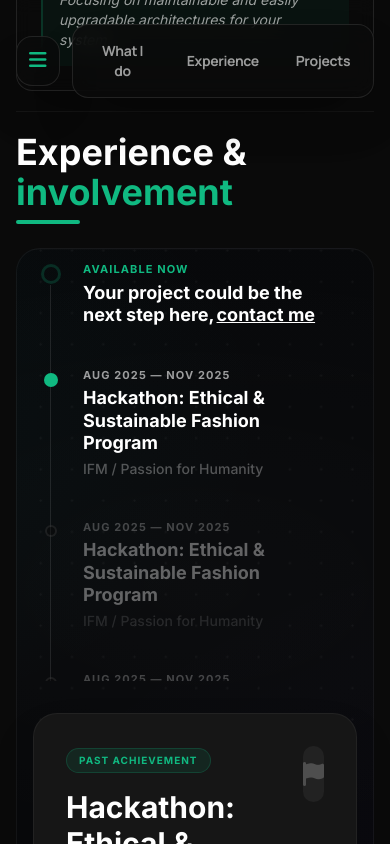
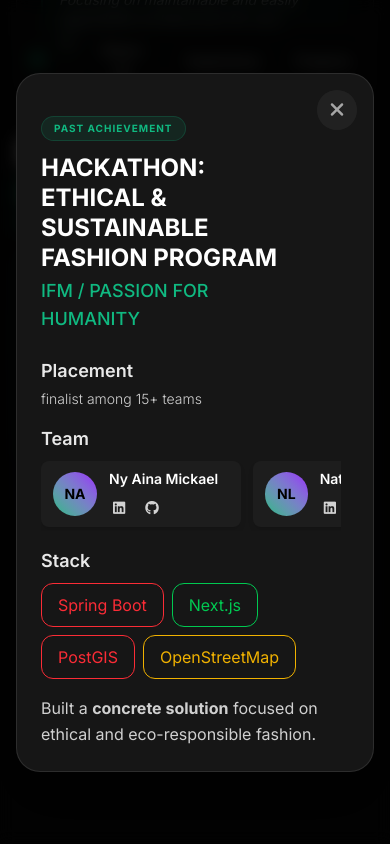
Before and after one commit to gigasandwich/giga-portfolio, a Next.js app: page / in a window 390 px wide. Both pictures are taken after a click on the button 195 px from the left and 1649 px from the top of the page. Shown: the part 1227-2071 px from the top of the page. Built offline with nearby package versions, Linux system fonts and the light colour scheme.

Commit message:
Add responsivity to experience description (modal)

```diff
--- a/src/components/PersonCard.tsx
+++ b/src/components/PersonCard.tsx
@@ -16,22 +16,24 @@
     .toUpperCase();
 
   return (
-    <div className="flex items-center gap-3 bg-white/3 px-3 py-2 rounded-lg">
-      <div className="w-9 h-9 rounded-full bg-white/5 flex items-center justify-center text-white font-bold">
+    <div className="flex items-center gap-3 bg-white/3 px-3 py-2 rounded-lg shadow-md hover:shadow-lg transition-shadow duration-200 transform hover:-translate-y-0.5">
+      <div className="w-11 h-11 rounded-full bg-gradient-to-tr from-primary to-purple-600 flex items-center justify-center text-black font-bold text-sm">
         {initials}
       </div>
 
-      <div className="flex flex-col">
-        <span className="text-sm font-medium text-white">{person.name}</span>
-        <div className="flex gap-3 items-center mt-1">
+      <div className="flex flex-col truncate">
+        <span className="text-sm font-semibold text-white truncate">{person.name}</span>
+        {person.role && <span className="text-xs text-white/60">{person.role}</span>}
+
+        <div className="flex gap-3 items-center mt-2">
           {person.linkedin && (
-            <a href={person.linkedin} target="_blank" rel="noreferrer" className="text-xs text-white/80 flex items-center gap-2">
+            <a href={person.linkedin} target="_blank" rel="noreferrer" className="text-xs text-white/80 flex items-center gap-2 p-1 rounded-md hover:bg-white/5 transition-colors">
               <i className="fab fa-linkedin text-sm" aria-hidden></i>
               <span className="sr-only">LinkedIn</span>
             </a>
           )}
           {person.github && (
-            <a href={person.github} target="_blank" rel="noreferrer" className="text-xs text-white/80 flex items-center gap-2">
+            <a href={person.github} target="_blank" rel="noreferrer" className="text-xs text-white/80 flex items-center gap-2 p-1 rounded-md hover:bg-white/5 transition-colors">
               <i className="fab fa-github text-sm" aria-hidden></i>
               <span className="sr-only">GitHub</span>
             </a>
--- a/src/data/experience/Hackathon.tsx
+++ b/src/data/experience/Hackathon.tsx
@@ -24,27 +24,31 @@
     description: (
         <div className="space-y-3">
             <div className="">
-                <h4 className="text-xl font-bold text-white/90 mb-1">Placement</h4>
+                <h4 className="text-lg sm:text-xl font-semibold text-white/90 mb-1">Placement</h4>
                 <div className="flex gap-3">
-                    <span className="font-light">finalist among 15+ teams</span>
+                    <span className="text-sm sm:text-base font-light">finalist among 15+ teams</span>
                 </div>
             </div>
 
             <div className="mt-3">
-                <h4 className="text-xl font-bold text-white/90 mt-4 mb-1">Team</h4>
-                <div className="flex gap-3">
+                <h4 className="text-lg sm:text-xl font-semibold text-white/90 mt-4 mb-2">Team</h4>
+                <div className="flex gap-3 overflow-x-auto pb-1 thin-scrollbar">
                     {teammates.map((t) => (
-                        <PersonCard key={t.name} person={t} />
+                        <div key={t.name} className="min-w-[200px] sm:min-w-[220px]">
+                            <PersonCard person={t} />
+                        </div>
                     ))}
                 </div>
             </div>
 
             <div className="mt-3">
-                <h4 className="text-xl font-bold text-white/90 mt-4 mb-1">Stack</h4>
-                <div className="flex gap-3">
+                <h4 className="text-lg sm:text-xl font-semibold text-white/90 mt-4 mb-2">Stack</h4>
+                <div className="flex gap-2 flex-wrap sm:flex-nowrap overflow-x-auto pb-1 thin-scrollbar">
                     {techStack.map((tech) => (
-                    <BackgroundlessButton key={tech} content={tech} />
-                ))}
+                        <div key={tech} className="shrink-0">
+                            <BackgroundlessButton content={tech} />
+                        </div>
+                    ))}
                 </div>
             </div>
 
--- a/src/data/experience/Main.tsx
+++ b/src/data/experience/Main.tsx
@@ -25,10 +25,9 @@
     )
 });
 
-for (let i = 0; i < 3; i++) {
 experienceData.push(hackathon);
 experienceData.push(teamLead);
-}
+
 // Newest first
 experienceData.sort((a, b) => b.start.getTime() - a.start.getTime());
 
--- a/src/sections/Experience.tsx
+++ b/src/sections/Experience.tsx
@@ -5,7 +5,15 @@
 
 export default function Experience() {
     const [index, setIndex] = useState(1);
+    const [isModalOpen, setIsModalOpen] = useState(false);
     const current: ExperienceType = experienceData[index];
+
+    const handleSelect = (i: number) => {
+        setIndex(i);
+        if (typeof window !== 'undefined' && window.innerWidth < 1024) {
+            setIsModalOpen(true);
+        }
+    };
 
     return (
         <>
@@ -19,13 +27,13 @@
 
                     <div className="grid grid-cols-1 lg:grid-cols-3 gap-8 items-start">
                         <div className="col-span-1 flex justify-center">
-                            <div className="w-full max-w-xs sm:max-w-sm lg:max-w-[350px] max-h-[420px] sm:max-h-[520px] lg:max-h-[720px] overflow-y-auto lg:overflow-visible thin-scrollbar mx-auto">
-                                <VerticalTimeline items={experienceData} selected={index} onSelect={setIndex} />
+                            <div className="w-full max-w-xs sm:max-w-sm lg:max-w-[350px] max-h-[520px] sm:max-h-[620px] lg:max-h-[720px] overflow-y-auto lg:overflow-visible thin-scrollbar mx-auto">
+                                <VerticalTimeline items={experienceData} selected={index} onSelect={handleSelect} />
                             </div>
                         </div>
 
-                        {/* Description */}
-                        <div className="col-span-1 lg:col-span-2 p-8 lg:p-10 bg-[#161616] border border-white/5 rounded-3xl shadow-2xl">
+                        {/* Description - Desktop only */}
+                        <div className="hidden lg:block col-span-1 lg:col-span-2 p-8 lg:p-10 bg-[#161616] border border-white/5 rounded-3xl shadow-2xl">
                             <div className="flex justify-between items-start mb-8">
                                 <div>
                                     <div className="inline-block px-3 py-1 rounded-full bg-primary/10 border border-primary/20 text-[10px] font-bold tracking-widest text-primary uppercase mb-4">
@@ -48,6 +56,36 @@
                     </div>
                 </div>
             </div>
+
+            {/* Mobile Modal */}
+            {isModalOpen && (
+                <div className="fixed inset-0 z-[100] flex items-center justify-center px-4 bg-black/80 backdrop-blur-sm lg:hidden uppercase"
+                     onClick={() => setIsModalOpen(false)}>
+                    <div className="relative w-full max-w-lg bg-[#161616] border border-white/10 rounded-3xl p-6 shadow-2xl overflow-hidden max-h-[90vh] flex flex-col"
+                         onClick={(e) => e.stopPropagation()}>
+                        <button
+                            onClick={() => setIsModalOpen(false)}
+                            className="absolute top-4 right-4 w-10 h-10 rounded-full bg-white/5 flex items-center justify-center text-white/60 hover:text-white transition-colors z-20"
+                        >
+                            <i className="fas fa-times text-xl"></i>
+                        </button>
+
+                        <div className="overflow-y-auto thin-scrollbar pr-2 mt-4">
+                            <div className="mb-6 pr-8">
+                                <div className="inline-block px-3 py-1 rounded-full bg-primary/10 border border-primary/20 text-[10px] font-bold tracking-widest text-primary uppercase mb-3">
+                                    {current.end != null ? 'Past Achievement' : 'Current Focus'}
+                                </div>
+                                <h3 className="text-2xl font-bold text-white mb-1 uppercase leading-tight">{current.title}</h3>
+                                {current.meta && <p className="text-lg text-primary font-medium uppercase">{current.meta}</p>}
+                            </div>
+
+                            <div className="text-white/80 text-base leading-relaxed space-y-4 normal-case">
+                                {current.description}
+                            </div>
+                        </div>
+                    </div>
+                </div>
+            )}
         </>
     );
 }
```
